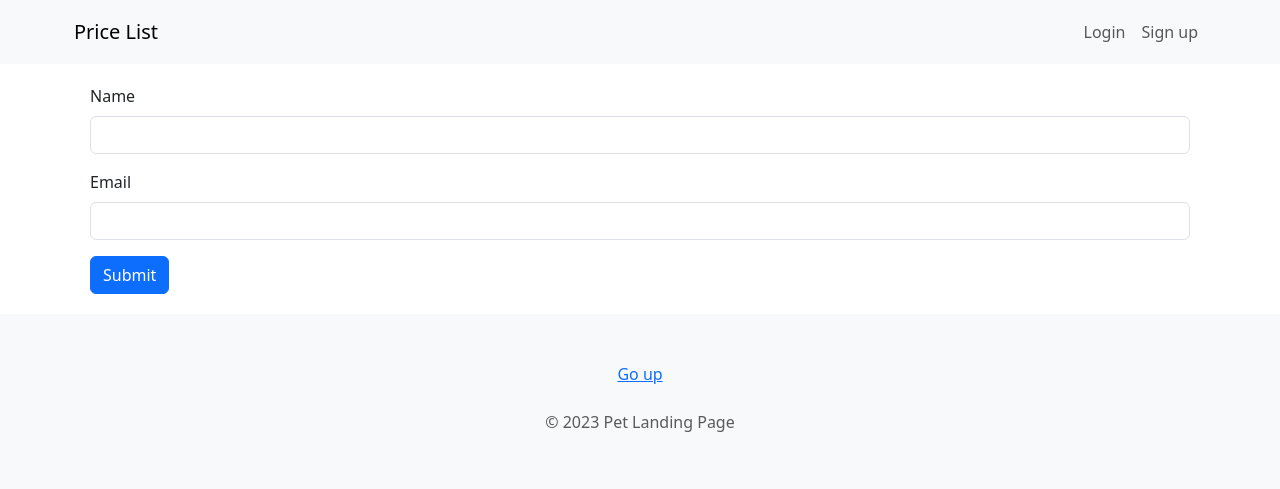
After one commit to igor-gorovenko/pet_landing, a Django app: page /form/ in a window 1280 px wide. The commit adds this page. Shown: the top 489 px of the page. Run offline with Django 4.2, Linux system fonts and the light colour scheme.

Commit message:
add form page

```diff
--- a/landing_project/product_app/urls.py
+++ b/landing_project/product_app/urls.py
@@ -4,4 +4,6 @@ from . import views
 
 urlpatterns = [
     path('', views.index, name='index'),
+    path('form/', views.form, name='form')
+
 ]
--- a/landing_project/product_app/views.py
+++ b/landing_project/product_app/views.py
@@ -11,3 +11,11 @@ def index(request):
         'list_advantages': list_advantages,
     }
     return render(request, 'index.html', context)
+
+
+def form(request):
+    product = Product.objects.all()
+    context = {
+        'product': product
+        }
+    return render(request, 'form.html', context)
--- a/landing_project/templates/base.html
+++ b/landing_project/templates/base.html
@@ -16,23 +16,14 @@
 <body>
     {% include 'header.html' %}
 
-    <div class="container p-3">
+    <div class="container p-1">
 
-        <main>
-            {% if messages %}
-            <div class="messages">
-                {% for message in messages %}
-                <div class="alert {% if message.tags %}alert-{{ message.tags }}" {% endif %}>
-                    {{ message }}
-                </div>
-                {% endfor %}
-            </div>
-            {% endif %}
+        {% include 'messages.html' %}
 
-            {% block content %}
+        {% block content %}
 
-            {% endblock content %}
-        </main>
+        {% endblock content %}
+
     </div>
 
     <footer>
--- /dev/null
+++ b/landing_project/templates/form.html
@@ -0,0 +1,39 @@
+{% extends 'base.html' %}
+
+{% load static %}
+
+{% block title %}Form{% endblock title %}
+
+{% block content %}
+
+{% if request.user.is_authenticated %}
+<form class="p-3">
+
+    <div class="mb-3">
+        <label for="exampleInputEmail1" class="form-label">Name</label>
+        <input type="email" class="form-control" id="exampleInputEmail1" aria-describedby="emailHelp">
+    </div>
+    <div class="mb-3">
+        <label for="exampleInputEmail1" class="form-label">Email</label>
+        <input type="email" class="form-control" id="exampleInputEmail1" aria-describedby="emailHelp">
+    </div>
+
+    <button type="submit" class="btn btn-primary">Submit</button>
+</form>
+{% else %}
+<form class="p-3">
+
+    <div class="mb-3">
+        <label for="exampleInputEmail1" class="form-label">Name</label>
+        <input type="email" class="form-control" id="exampleInputEmail1" aria-describedby="emailHelp">
+    </div>
+    <div class="mb-3">
+        <label for="exampleInputEmail1" class="form-label">Email</label>
+        <input type="email" class="form-control" id="exampleInputEmail1" aria-describedby="emailHelp">
+    </div>
+
+    <button type="submit" class="btn btn-primary">Submit</button>
+</form>
+{% endif %}
+
+{% endblock content %}
--- a/landing_project/templates/header.html
+++ b/landing_project/templates/header.html
@@ -1,5 +1,5 @@
 <nav class="navbar navbar-expand-lg bg-light">
-    <div class="container px-lg-5">
+    <div class="container p-1">
         <a class="navbar-brand" href="{% url 'index' %}">Price List</a>
 
         <button class="navbar-toggler" type="button" data-bs-toggle="collapse" data-bs-target="#navbarSupportedContent"
@@ -8,15 +8,15 @@
 
         <div class="collapse navbar-collapse" id="navbarSupportedContent">
             <ul class="navbar-nav ms-auto mb-2 mb-lg-0">
-                {%if request.user.is_authenticated %}
+                {% if request.user.is_authenticated %}
                 <li class="nav-item">
                     <a class="nav-link" href="#">{{ request.user.username | title }}</a>
                 </li>
                 <li class="nav-item"><a class="nav-link" href="{% url 'logout' %}">Logout</a></li>
-                {%else%}
+                {% else %}
                 <li class="nav-item"><a class="nav-link" href="{% url 'login' %}">Login</a></li>
                 <li class="nav-item"><a class="nav-link" href="{% url 'register' %}">Sign up</a></li>
-                {%endif%}
+                {% endif %}
             </ul>
         </div>
     </div>
--- /dev/null
+++ b/landing_project/templates/messages.html
@@ -0,0 +1,9 @@
+{% if messages %}
+<div class="messages">
+    {% for message in messages %}
+    <div class="alert {% if message.tags %}alert-{{ message.tags }}" {% endif %}>
+        {{ message }}
+    </div>
+    {% endfor %}
+</div>
+{% endif %}
```
Also changed, not shown: landing_project/templates/index.html (+8 -6 lines).
